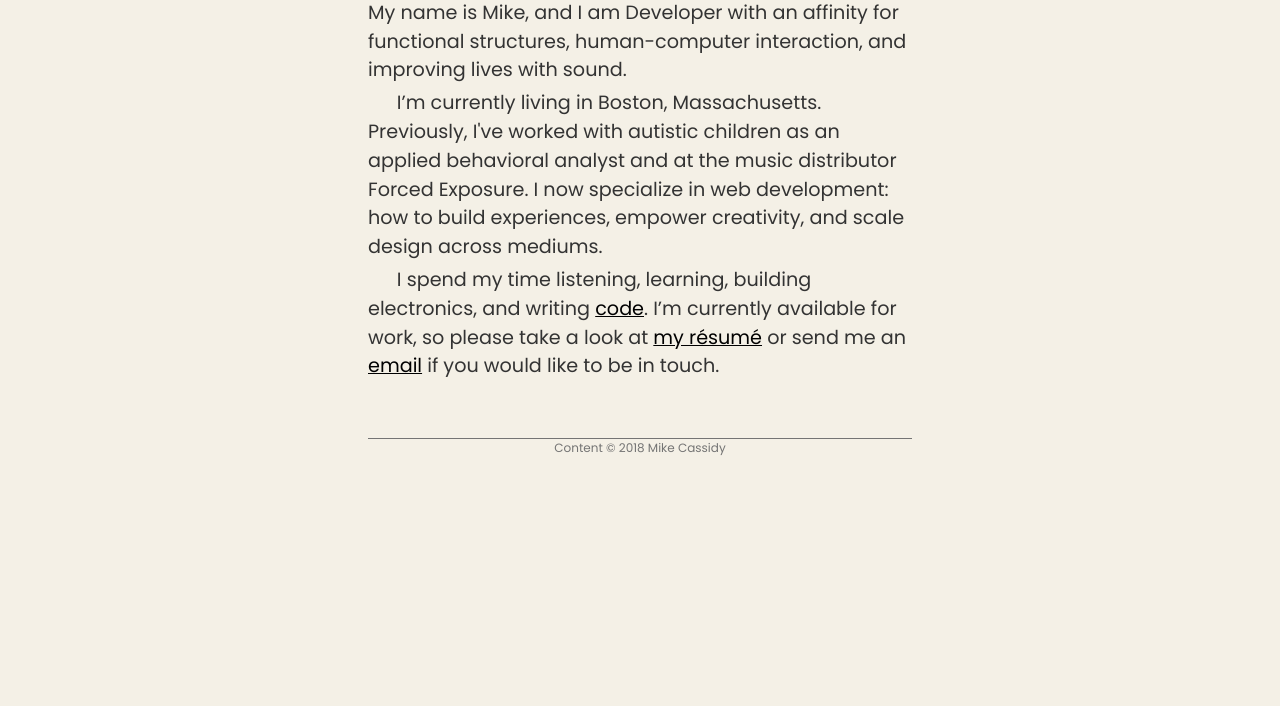
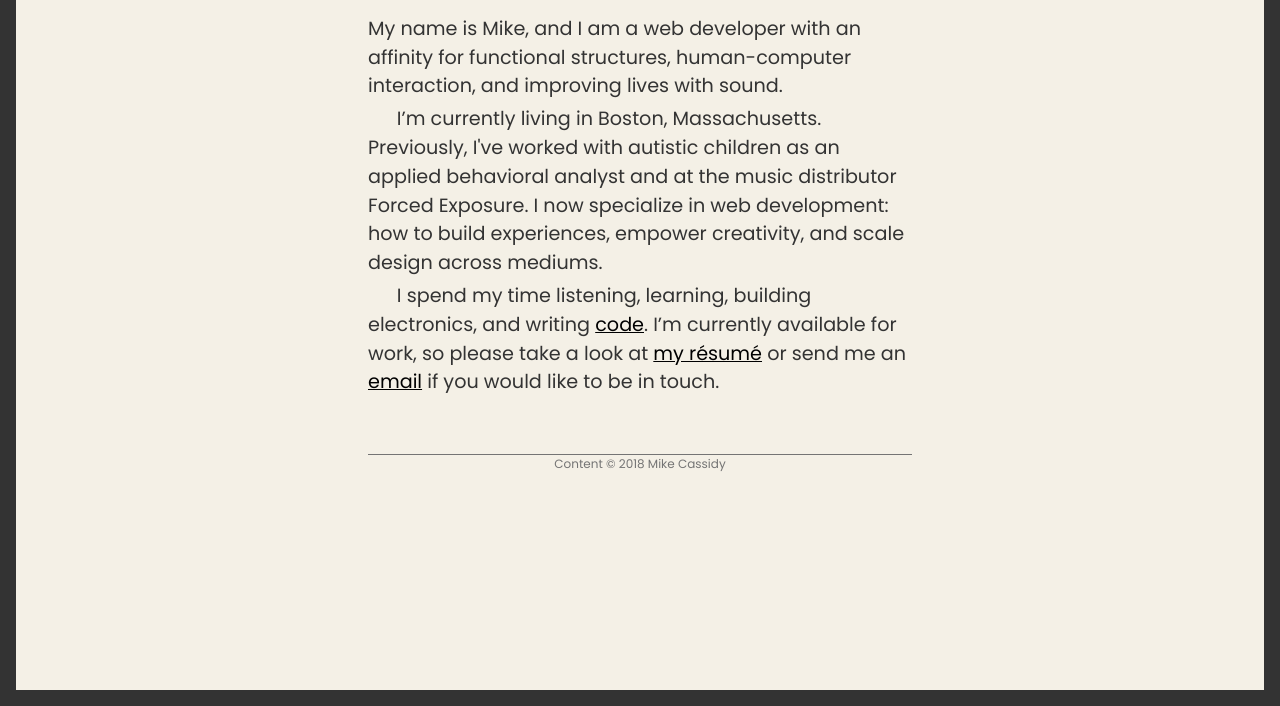
Before and after one commit to Mcas4150/mikecassidy, a React app: page / in a window 1280 px wide. Shown: the part 94-800 px from the top of the page. Built offline with nearby package versions, Linux system fonts and the light colour scheme.

Commit message:
background frame

```diff
--- a/src/components/App/App.css
+++ b/src/components/App/App.css
@@ -1,9 +1,8 @@
 .App {
-/*  min-height: 100vh;*/
+  height: calc(100vh - 2em);
   font-family: "Poppins";
-  padding-left: 1.7778rem;
-  padding-right: 1.7778rem;
-  background-color: #23262Dc;
+  margin: 1rem;
+  background-color: #f4f0e6;
 }
 
 
--- a/src/components/Bio/index.js
+++ b/src/components/Bio/index.js
@@ -7,7 +7,7 @@ class Bio extends Component {
     return (
       <article className="bio h1">
         <p>
-        My name is Mike, and I am Developer with an affinity for functional structures, human-computer interaction, and improving lives with sound.
+        My name is Mike, and I am a web developer with an affinity for functional structures, human-computer interaction, and improving lives with sound.
         </p>
         <p>
 I’m currently living in Boston, Massachusetts. Previously, I've worked with autistic children as an applied behavioral analyst and at the music distributor Forced Exposure. I now specialize in web development: how to build experiences, empower creativity, and scale design across mediums.
--- a/src/globalstyle.css
+++ b/src/globalstyle.css
@@ -4,7 +4,7 @@
 }
 
 body{
-  background-color: #f4f0e6;
+  background-color: #333;
   color: #333;
   /* background-color: #272a33; */
   /* color: #ccc; */
```
